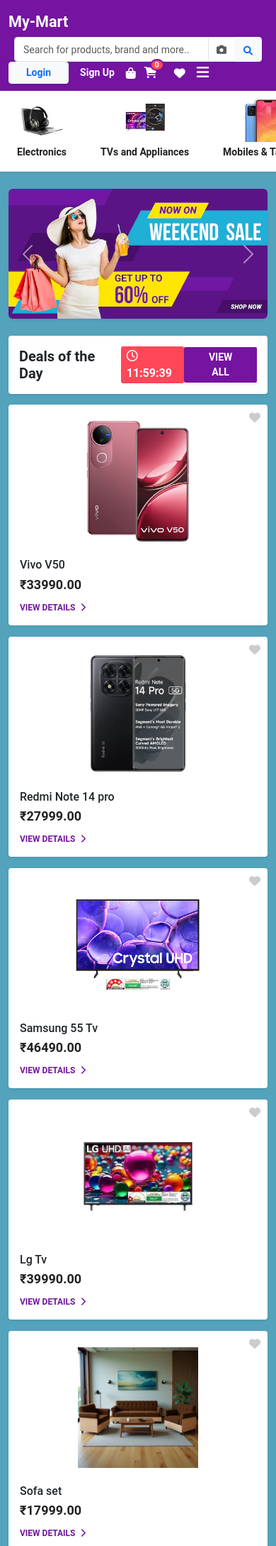
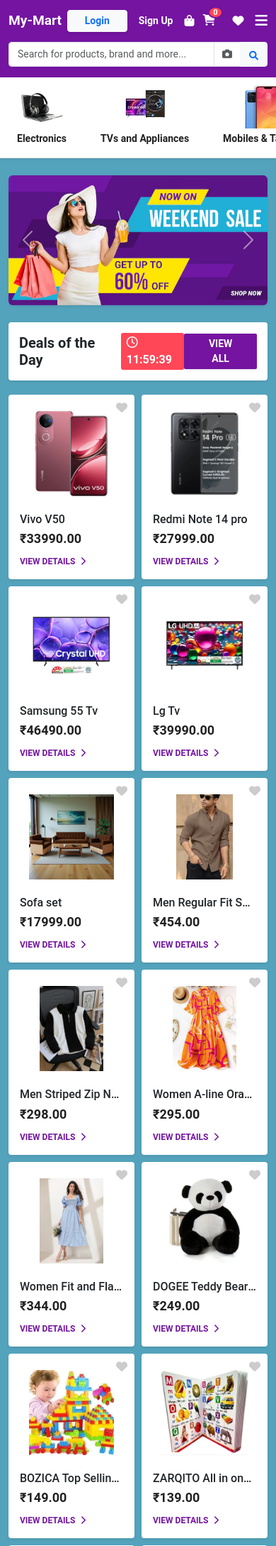
Before and after one commit to DikshaMourya/my-shopping-site, a Django app: page / in a window 390 px wide. Shown: the top 2178 px of the page at 71% size. Run offline with Django 5.2, Linux system fonts and the light colour scheme; data comes from the database, SQL or seed files in the repository.

Commit message:
Fixed mobile responsive layout and 2 column grid

```diff
--- a/collection/templates/collection/index.html
+++ b/collection/templates/collection/index.html
@@ -10,6 +10,45 @@
     <style>
         body { background-color: #1984a5bd; font-family: 'Roboto', sans-serif; }
         .navbar { background-color: #7414a0; padding: 10px 0; }
+
+        /* --- MOBILE SETUP (Sirf adjustment, removal nahi) --- */
+        @media (max-width: 991px) {
+            .navbar .container {
+                display: flex !important;
+                flex-wrap: wrap !important;
+                justify-content: space-between !important;
+            }
+            /* Search form ko niche line mein shift kiya */
+            #searchForm {
+                order: 3;
+                width: 100% !important;
+                margin: 10px 0 5px 0 !important;
+            }
+            .navbar-brand { font-size: 1.2rem !important; margin: 0 !important; }
+            /* Saare icons ko ek line mein set karne ke liye */
+            .navbar .d-flex.align-items-center.gap-2 {
+                flex: 1;
+                justify-content: flex-end;
+                gap: 8px !important;
+            }
+            /* Mobile par icons ka text hide kiya taaki bheed na ho, par field wahi hai */
+            .nav-link span.d-none.d-md-inline, .text-white span.d-none.d-md-inline {
+                display: none !important;
+            }
+
+            /* 2 Column Grid Setup for Mobile */
+            .product-row-custom {
+                display: flex;
+                flex-wrap: wrap;
+                margin: 0 -5px;
+            }
+            .product-col-custom {
+                width: 50%;
+                padding: 5px;
+            }
+        }
+        /* --- End of Mobile Setup --- */
+
         .category-container { background: white; border-bottom: 1px solid #ddd; }
         .category-img { width: 64px; height: 64px; object-fit: contain; }
         .category-item { text-decoration: none; color: #212121; transition: 0.2s; border-bottom: 3px solid transparent; padding-bottom: 5px; }
@@ -19,6 +58,8 @@
         .product-card { background: white; border: none; transition: 0.3s; height: 100%; border-radius: 4px; text-decoration: none !important; display: block; position: relative; }
         .product-card:hover { transform: scale(1.02); box-shadow: 0 4px 15px rgba(0,0,0,0.2); }
         .product-img-container { height: 200px; display: flex; align-items: center; justify-content: center; padding: 15px; }
+        @media (max-width: 576px) { .product-img-container { height: 150px; } }
+
         .product-img { max-height: 100%; max-width: 100%; object-fit: contain; }
         .price-tag { font-size: 18px; font-weight: bold; color: #212121; }
         .view-detail-btn { font-size: 12px; color: #7414a0; font-weight: bold; margin-top: 10px; }
@@ -29,45 +70,14 @@
         .timer-box { background: #ff4757; color: white; padding: 2px 8px; border-radius: 3px; font-weight: bold; }
         .sub-cat-header { background: #fff; padding: 12px 20px; border-radius: 4px; border-left: 5px solid #7414a0; margin-top: 30px; margin-bottom: 15px; }
 
-        .offer-banner {
-            background: linear-gradient(45deg, #ff4757, #7414a0);
-            color: white; border-radius: 8px; padding: 25px;
-            margin-bottom: 25px; position: relative; overflow: hidden;
-        }
+        .offer-banner { background: linear-gradient(45deg, #ff4757, #7414a0); color: white; border-radius: 8px; padding: 25px; margin-bottom: 25px; position: relative; overflow: hidden; }
         .offer-banner h2 { font-weight: 800; letter-spacing: 1px; }
-        .flash-sale-tag {
-            background: yellow; color: black; padding: 5px 15px;
-            font-weight: bold; border-radius: 20px; display: inline-block;
-            margin-bottom: 10px; animation: pulse 1.5s infinite;
-        }
-        @keyframes pulse {
-            0% { transform: scale(1); }
-            50% { transform: scale(1.05); }
-            100% { transform: scale(1); }
-        }
+        .flash-sale-tag { background: yellow; color: black; padding: 5px 15px; font-weight: bold; border-radius: 20px; display: inline-block; margin-bottom: 10px; animation: pulse 1.5s infinite; }
 
+        @keyframes pulse { 0% { transform: scale(1); } 50% { transform: scale(1.05); } 100% { transform: scale(1); } }
         .cart-wrapper { position: relative; display: inline-block; }
-        .cart-badge {
-            position: absolute; top: -8px; right: -10px;
-            background-color: #ff4757; color: white;
-            font-size: 11px; font-weight: bold; padding: 1px 5px;
-            border-radius: 50%; border: 2px solid #7414a0; line-height: 1;
-        }
-
-        #wishlist-message {
-            display: none;
-            position: fixed;
-            top: 80px;
-            right: 20px;
-            background: #28a745;
-            color: white;
-            padding: 12px 25px;
-            border-radius: 8px;
-            z-index: 9999;
-            box-shadow: 0 4px 12px rgba(0,0,0,0.15);
-            font-weight: bold;
-            transition: all 0.3s ease;
-        }
+        .cart-badge { position: absolute; top: -8px; right: -10px; background-color: #ff4757; color: white; font-size: 11px; font-weight: bold; padding: 1px 5px; border-radius: 50%; border: 2px solid #7414a0; line-height: 1; }
+        #wishlist-message { display: none; position: fixed; top: 80px; right: 20px; background: #28a745; color: white; padding: 12px 25px; border-radius: 8px; z-index: 9999; box-shadow: 0 4px 12px rgba(0,0,0,0.15); font-weight: bold; transition: all 0.3s ease; }
     </style>
 </head>
 <body>
@@ -82,13 +92,10 @@
                 {% csrf_token %}
                 <div class="input-group">
                     <input class="form-control" name="search" type="search" placeholder="Search for products, brand and more..." value="{{ request.GET.search }}" style="border-radius: 4px 0 0 4px; height: 35px; font-size: 14px;">
-
                     <span class="input-group-text bg-white" style="border-left: none; border-right: none; cursor: pointer;" onclick="document.getElementById('cameraInput').click();">
                         <i class="fas fa-camera text-muted" style="font-size: 14px;"></i>
                     </span>
-
                     <input type="file" id="cameraInput" name="camera_image" accept="image/*" capture="environment" style="display: none;" onchange="submitSearchForm();">
-
                     <button class="btn btn-light" type="submit" style="border-radius: 0 4px 4px 0; height: 35px;">
                         <i class="fa fa-search text-primary" style="font-size: 13px;"></i>
                     </button>
@@ -165,9 +172,7 @@
                 <p class="small fw-bold text-muted mb-2">CATEGORIES</p>
                 <ul class="list-unstyled small">
                     {% for cat in categories %}
-                    <li class="mb-1">
-                        <a href="{% url 'product_list_by_category' cat.slug %}" class="text-decoration-none text-dark hover-purple">{{ cat.name }}</a>
-                    </li>
+                    <li class="mb-1"><a href="{% url 'product_list_by_category' cat.slug %}" class="text-decoration-none text-dark hover-purple">{{ cat.name }}</a></li>
                     {% endfor %}
                 </ul>
             </div>
@@ -221,9 +226,7 @@
                 <h5 class="mb-0 fw-bold">Deals of the Day</h5>
                 <div class="timer-box"><i class="far fa-clock"></i> <span id="timer">11:59:45</span></div>
             </div>
-            <a href="{% url 'all_products' %}" class="btn btn-primary btn-sm px-4 shadow-sm" style="background-color: #7414a0; border: none; border-radius: 2px; font-weight: bold;">
-                VIEW ALL
-            </a>
+            <a href="{% url 'all_products' %}" class="btn btn-primary btn-sm px-4 shadow-sm" style="background-color: #7414a0; border: none; border-radius: 2px; font-weight: bold;">VIEW ALL</a>
         </div>
         {% endif %}
 
@@ -233,10 +236,10 @@
                     <h5 class="mb-0 fw-bold text-uppercase">{{ sub.name }} Section</h5>
                     <a href="{% url 'product_list_by_category' sub.slug %}" class="btn btn-sm btn-link text-decoration-none fw-bold" style="color: #7414a0;">VIEW ALL</a>
                 </div>
-                <div class="row row-cols-1 row-cols-sm-2 row-cols-md-3 row-cols-lg-4 g-3 mb-4">
+                <div class="product-row-custom row-cols-1 row-cols-sm-2 row-cols-md-3 row-cols-lg-4 mb-4">
                     {% for product in products %}
                         {% if product.category == sub %}
-                        <div class="col">
+                        <div class="product-col-custom col">
                             <div class="card product-card shadow-sm p-2">
                                 <i class="fas fa-heart wishlist-icon {% if product.id in user_wishlist_ids %}active{% endif %}" onclick="toggleWishlist(this, '{{ product.id }}')"></i>
                                 <a href="{% url 'product_detail' product.id %}" class="text-decoration-none text-dark d-block">
@@ -254,9 +257,9 @@
                 </div>
             {% endfor %}
         {% else %}
-            <div class="row row-cols-1 row-cols-sm-2 row-cols-md-3 row-cols-lg-4 g-3 mb-5">
+            <div class="product-row-custom row-cols-1 row-cols-sm-2 row-cols-md-3 row-cols-lg-4 mb-5">
                 {% for product in products %}
-                <div class="col">
+                <div class="product-col-custom col">
                     <div class="card product-card shadow-sm p-2">
                         <i class="fas fa-heart wishlist-icon {% if product.id in user_wishlist_ids %}active{% endif %}" onclick="toggleWishlist(this, '{{ product.id }}')"></i>
                         <a href="{% url 'product_detail' product.id %}" class="text-decoration-none text-dark d-block">
@@ -287,7 +290,6 @@
                 document.getElementById('searchForm').submit();
             }
         }
-
         function toggleWishlist(element, productId) {
             fetch(`/toggle-wishlist/?id=${productId}`)
             .then(response => response.json())
@@ -305,12 +307,8 @@
                 messageBox.style.display = 'block';
                 setTimeout(() => { messageBox.style.display = 'none'; }, 2000);
             })
-            .catch(error => {
-                console.error('Error:', error);
-                alert("Please login to manage wishlist");
-            });
+            .catch(error => { alert("Please login to manage wishlist"); });
         }
-
         let time = 43185;
         setInterval(() => {
             time--;
@@ -320,7 +318,6 @@
             let d = document.getElementById('timer');
             if(d) d.innerHTML = `${h}:${m}:${s}`;
         }, 1000);
-
         let offerTime = 20712;
         setInterval(() => {
             offerTime--;
@@ -328,9 +325,8 @@
             let m = Math.floor((offerTime % 3600) / 60);
             let s = offerTime % 60;
             let ot = document.getElementById('offer-timer');
-            if(ot) ot.innerHTML = `${h.toString().padStart(2, '0')}:${m.toString().padStart(2, '0')}:${s.toString().padStart(2, '0')}`;
+            if(ot) ot.innerHTML = `${h.toString().padStart(2,'0')}:${m.toString().padStart(2,'0')}:${s.toString().padStart(2,'0')}`;
         }, 1000);
     </script>
-
 </body>
 </html>
```
